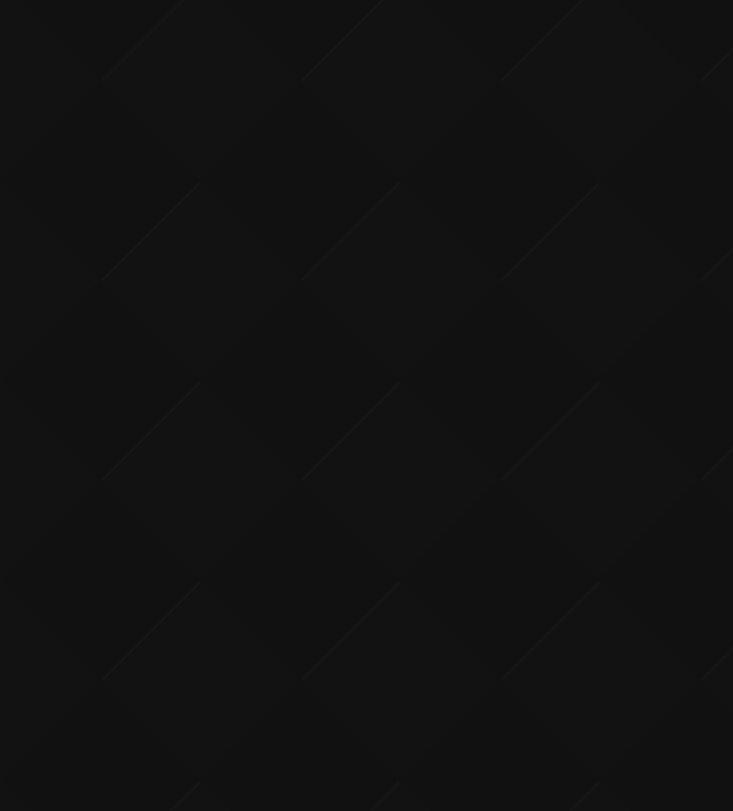
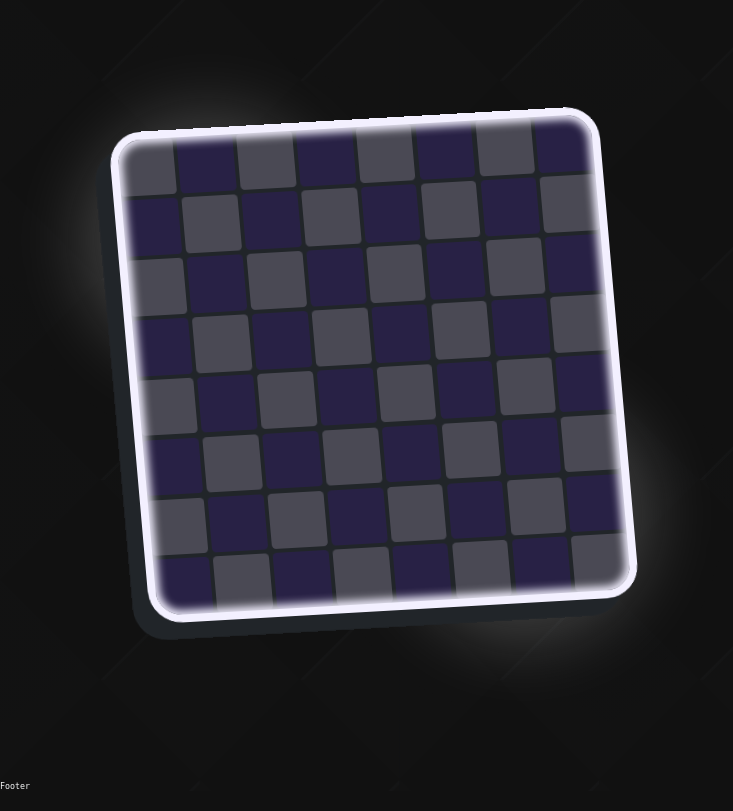
Before and after one commit to BrunBruno/Projekt-Inzynierski, a React (Vite) app in the folder web-game-chess-frontend/chess-front/: page / in a window 1280 px wide. Shown: the part 718-1529 px from the top of the page, without its empty margins (0-733 px from the left). Built offline with nearby package versions, Linux system fonts and the light colour scheme; a web font is replaced by a local one.

Commit message:
add board to play section

```diff
--- a/web-game-chess-frontend/chess-front/src/home-section/home-page/HomePage.module.scss
+++ b/web-game-chess-frontend/chess-front/src/home-section/home-page/HomePage.module.scss
@@ -29,7 +29,7 @@
 
 @mixin container {
   width: 100%;
-  // height: 100%;
-  height: 100vh;
+  height: 100%;
+  // height: 100vh;
   padding: 4rem 0;
 }
--- a/web-game-chess-frontend/chess-front/src/home-section/home-page/learn-section/LearnSection.tsx
+++ b/web-game-chess-frontend/chess-front/src/home-section/home-page/learn-section/LearnSection.tsx
@@ -1,4 +1,4 @@
-import classes from './LearnSection.module.scss';
+import classes from "./LearnSection.module.scss";
 
 function LearnSection() {
   return <section id="learn-section" className={classes.learn}></section>;
--- a/web-game-chess-frontend/chess-front/src/home-section/home-page/play-section/PlaySection.module.scss
+++ b/web-game-chess-frontend/chess-front/src/home-section/home-page/play-section/PlaySection.module.scss
@@ -3,4 +3,122 @@
 .play {
   @include container;
   position: relative;
+  // padding-top: 10rem;
+
+  &__content {
+    position: relative;
+    width: 90rem;
+    height: 60rem;
+
+    &__board {
+      position: relative;
+      @include absoluteCenter;
+      @include squareBlock(60rem);
+
+      @mixin subElement {
+        content: "";
+        z-index: -1;
+        position: absolute;
+        @include squareBlock(30rem);
+        border-radius: 100%;
+        filter: blur(4rem);
+        background-color: rgba($gcolor0, 0.2);
+        box-shadow: 0 0 1rem 5rem rgba($gcolor0, 0.01);
+      }
+
+      &::after {
+        @include subElement();
+        top: 0;
+        left: -5rem;
+      }
+
+      &::before {
+        @include subElement();
+        bottom: -3rem;
+        right: -3rem;
+      }
+
+      &__grid {
+        border-radius: $medium_br;
+        overflow: hidden;
+
+        background-color: $gcolor9;
+        box-shadow: -2rem 2rem 0 0 $gcolor9;
+
+        transform: rotateX(10deg) rotateY(10deg) rotateZ(-5deg);
+        transform-style: preserve-3d;
+
+        &__inner {
+          position: relative;
+          display: grid;
+          grid-template-rows: repeat(8, 1fr);
+          gap: 0.5rem;
+
+          border: solid 1rem $mcolor0;
+          border-radius: $medium_br;
+          overflow: hidden;
+          box-shadow: inset 0 0 1rem 0.5rem $mcolor0;
+
+          &:not(:hover) {
+            .indicator {
+              opacity: 0;
+            }
+          }
+
+          .indicator {
+            z-index: -2;
+            position: absolute;
+
+            @include squareBlock(40rem);
+            border-radius: 100%;
+
+            filter: blur(4rem);
+            opacity: 1;
+            background-image: radial-gradient(
+              circle,
+              $gcolor0 30%,
+              $gcolor8 50%,
+              $gcolor9 100%
+            );
+            transform: translate(-55%, -55%);
+            transition: all 0.1s;
+          }
+
+          .grid-row {
+            display: grid;
+            grid-template-columns: repeat(8, 1fr);
+            gap: 0.5rem;
+            z-index: -1;
+
+            .tile {
+              @include squareBlock(100%);
+              filter: brightness(50%);
+              border-radius: 0.5rem;
+            }
+
+            &:nth-child(even) {
+              .tile {
+                &:nth-child(odd) {
+                  background-color: rgba($mcolor1, 0.5);
+                }
+                &:nth-child(even) {
+                  background-color: rgba($mcolor9, 0.5);
+                }
+              }
+            }
+            &:nth-child(odd) {
+              .tile {
+                &:nth-child(even) {
+                  background-color: rgba($mcolor1, 0.5);
+                }
+                &:nth-child(odd) {
+                  background-color: rgba($mcolor9, 0.5);
+                }
+              }
+            }
+          }
+        }
+      }
+    }
+  }
 }
--- a/web-game-chess-frontend/chess-front/src/home-section/home-page/play-section/PlaySection.tsx
+++ b/web-game-chess-frontend/chess-front/src/home-section/home-page/play-section/PlaySection.tsx
@@ -1,9 +1,62 @@
-import classes from './PlaySection.module.scss';
+import classes from "./PlaySection.module.scss";
 
 function PlaySection() {
+  const generateGrid = (): JSX.Element[] => {
+    const rows: JSX.Element[] = [];
+
+    const numberOfRows = 8;
+    for (let i = 0; i < numberOfRows; i++) {
+      const generateTiles = (): JSX.Element[] => {
+        const tiles: JSX.Element[] = [];
+
+        const numberOfTiles = 8;
+        for (let j = 0; j < numberOfTiles; j++) {
+          tiles.push(<div key={i + "-" + j} className={classes.tile}></div>);
+        }
+
+        return tiles;
+      };
+
+      rows.push(
+        <div key={i} className={classes["grid-row"]}>
+          {generateTiles()}
+        </div>
+      );
+    }
+
+    return rows;
+  };
+
+  const handleOnGridHover = (
+    event: React.MouseEvent<HTMLDivElement, MouseEvent>
+  ) => {
+    const parentRect = event.currentTarget.getBoundingClientRect();
+    const offsetX = event.clientX - parentRect.left;
+    const offsetY = event.clientY - parentRect.top;
+
+    const indicator = document.getElementById("indicator");
+    if (indicator) {
+      indicator.style.left = `${offsetX}px`;
+      indicator.style.top = `${offsetY}px`;
+    }
+  };
+
   return (
     <section id="play-section" className={classes.play}>
-      <div className={classes.play__extra_bg}></div>
+      <div className={classes.play__content}>
+        <div className={classes.play__content__board}>
+          <div className={classes.play__content__board__grid}>
+            <div
+              className={classes.play__content__board__grid__inner}
+              onMouseMove={(event) => handleOnGridHover(event)}
+            >
+              <div id="indicator" className={classes.indicator}></div>
+              {generateGrid()}
+            </div>
+          </div>
+        </div>
+      </div>
+      <div className={classes.play__actions}></div>
     </section>
   );
 }
```
